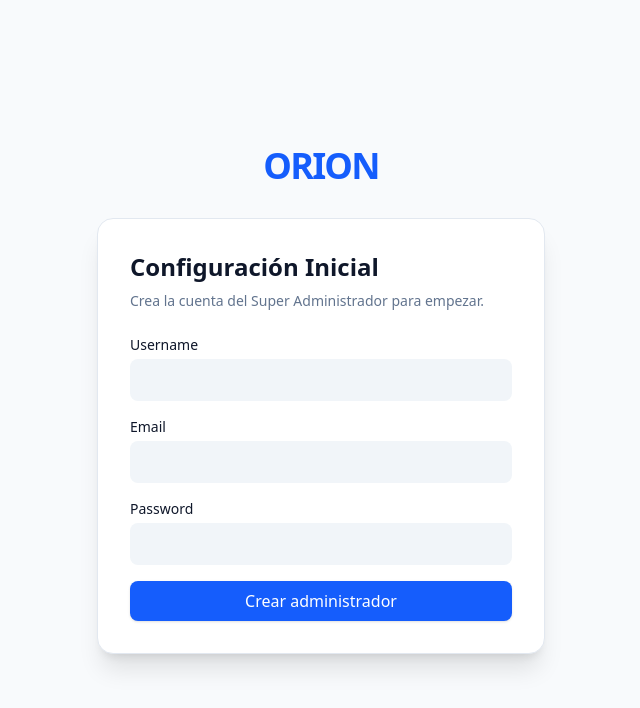
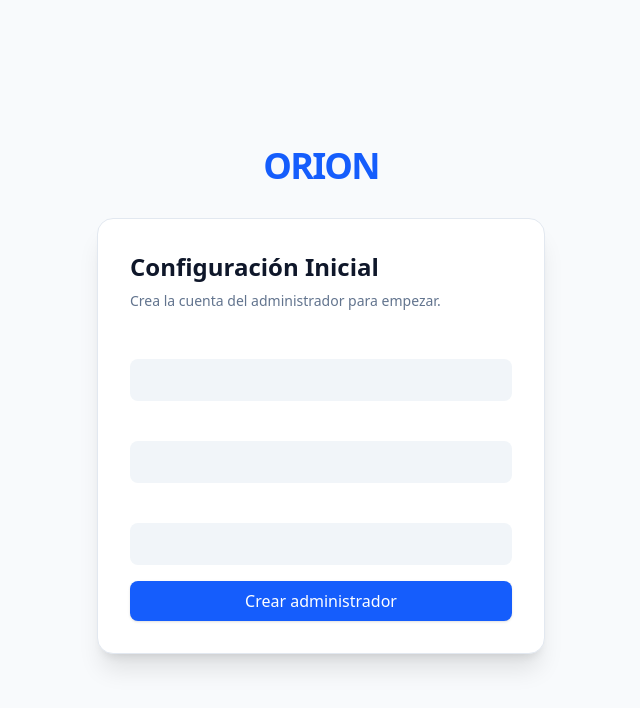
Before and after one commit to rober26/orion, a Next.js app: page /setup in a window 1280 px wide. Shown: the top 708 px of the page, without its empty margins (319-959 px from the left). Built offline with nearby package versions, Linux system fonts and the light colour scheme.

Commit message:
chore(ui): ajustar copy de setup y labels

```diff
--- a/src/app/(auth)/setup/page.tsx
+++ b/src/app/(auth)/setup/page.tsx
@@ -33,7 +33,7 @@ export default function SetupPage() {
     <div>
       <h2 className="text-2xl font-bold mb-2 dark:text-white">Configuración Inicial</h2>
       <p className="text-slate-500 dark:text-slate-400 mb-6 text-sm">
-        Crea la cuenta del Super Administrador para empezar.
+        Crea la cuenta del administrador para empezar.
       </p>
       <form onSubmit={handleSubmit} className="space-y-4">
         <div>
--- a/src/app/globals.css
+++ b/src/app/globals.css
@@ -61,6 +61,10 @@ body {
   @apply antialiased;
 }
 
+label {
+  color: #ffffff !important;
+}
+
 .ProseMirror h1 {
   @apply text-4xl font-black tracking-tight mb-4 text-white;
 }
```
